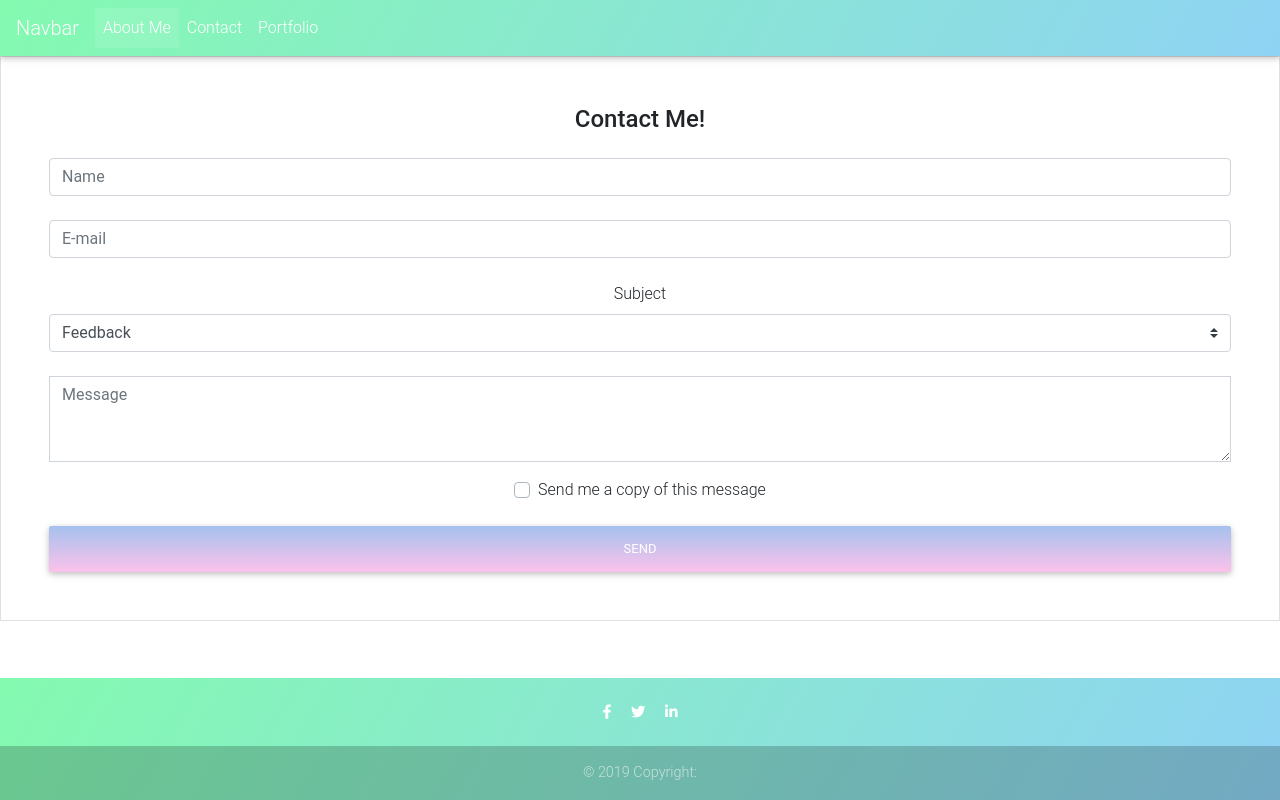
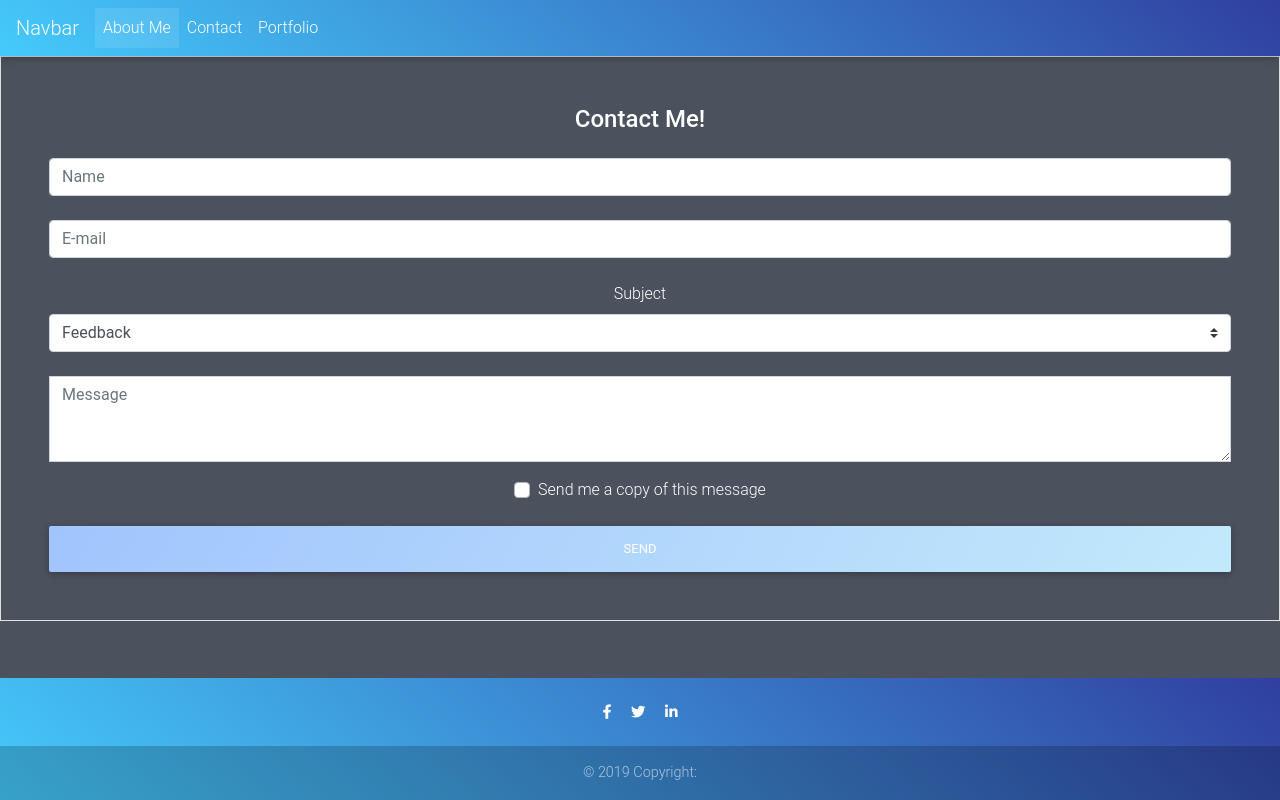
Before and after one commit to ericlamacchia/updatedportfolio, a plain HTML site: page contact.html in a window 1280 px wide. Drawn offline with nearby package versions, Linux system fonts and the light colour scheme.

Commit message:
Changed overall color scheme

```diff
--- a/assets/style.css
+++ b/assets/style.css
@@ -0,0 +1,3 @@
+body {
+    background-color: #4B515D
+}
--- a/contact.html
+++ b/contact.html
@@ -10,6 +10,7 @@
 <link href="https://cdnjs.cloudflare.com/ajax/libs/twitter-bootstrap/4.3.1/css/bootstrap.min.css" rel="stylesheet">
 <!-- Material Design Bootstrap -->
 <link href="https://cdnjs.cloudflare.com/ajax/libs/mdbootstrap/4.8.10/css/mdb.min.css" rel="stylesheet">
+<link rel="stylesheet" href="./assets/style.css">
 <!-- JQuery -->
 <script type="text/javascript" src="https://cdnjs.cloudflare.com/ajax/libs/jquery/3.4.1/jquery.min.js"></script>
 <!-- Bootstrap tooltips -->
@@ -21,7 +22,7 @@
     <title>Contact Me!</title>
 </head>
 <body>
-        <nav class="navbar navbar-expand-lg navbar-dark tempting-azure-gradient">
+        <nav class="navbar navbar-expand-lg navbar-dark blue-gradient">
                 <a class="navbar-brand" href="#">Navbar</a>
                 <button class="navbar-toggler" type="button" data-toggle="collapse" data-target="#navbarNav"
                   aria-controls="navbarNav" aria-expanded="false" aria-label="Toggle navigation">
@@ -45,7 +46,7 @@
               <!-- Default form contact -->
 <form class="text-center border border-light p-5" action="#!">
 
-        <p class="h4 mb-4">Contact Me!</p>
+        <p class="h4 mb-4 text-white">Contact Me!</p>
 
         <!-- Name -->
         <input type="text" id="defaultContactFormName" class="form-control mb-4" placeholder="Name">
@@ -54,7 +55,7 @@
         <input type="email" id="defaultContactFormEmail" class="form-control mb-4" placeholder="E-mail">
 
         <!-- Subject -->
-        <label>Subject</label>
+        <label class ="text-white">Subject</label>
         <select class="browser-default custom-select mb-4">
             <option value="" disabled>Choose option</option>
             <option value="1" selected>Feedback</option>
@@ -71,17 +72,17 @@
         <!-- Copy -->
         <div class="custom-control custom-checkbox mb-4">
             <input type="checkbox" class="custom-control-input" id="defaultContactFormCopy">
-            <label class="custom-control-label" for="defaultContactFormCopy">Send me a copy of this message</label>
+            <label class="custom-control-label text-white" for="defaultContactFormCopy">Send me a copy of this message</label>
         </div>
 
         <!-- Send button -->
-        <button class="btn btn-info rainy-ashville-gradient btn-block" type="submit">Send</button>
+        <button class="btn btn-info winter-neva-gradient btn-block" type="submit">Send</button>
 
     </form>
     <!-- Default form contact -->
 
       <!-- Footer -->
-      <footer class="page-footer font-small tempting-azure-gradient pt-4 fixed-bottom">
+      <footer class="page-footer font-small blue-gradient pt-4 fixed-bottom">
 
             <!-- Footer Elements -->
             <div class="container">
```
Also changed, not shown: index.html (+17 -5 lines), portfolio.html (+3 -2 lines).
